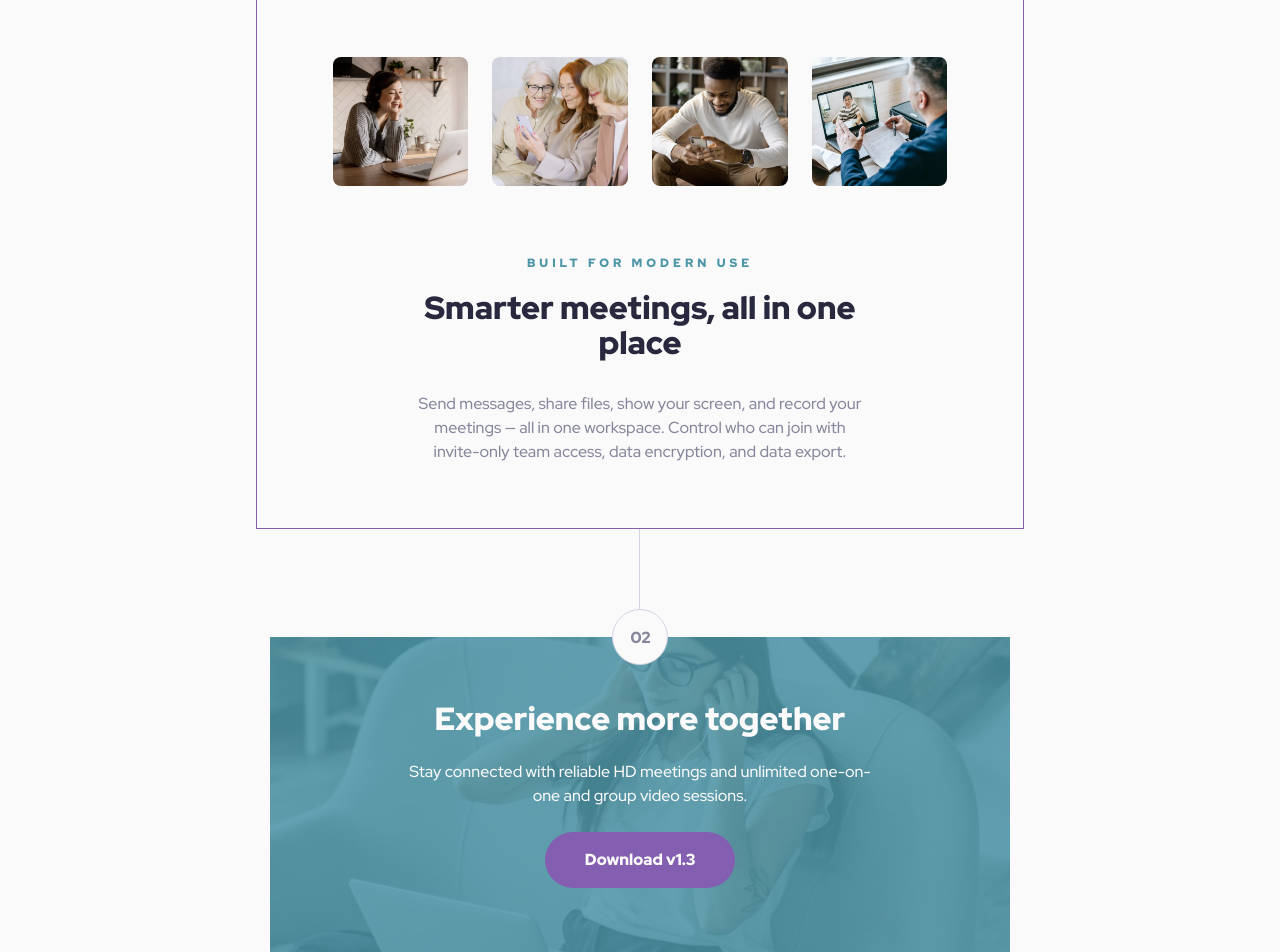
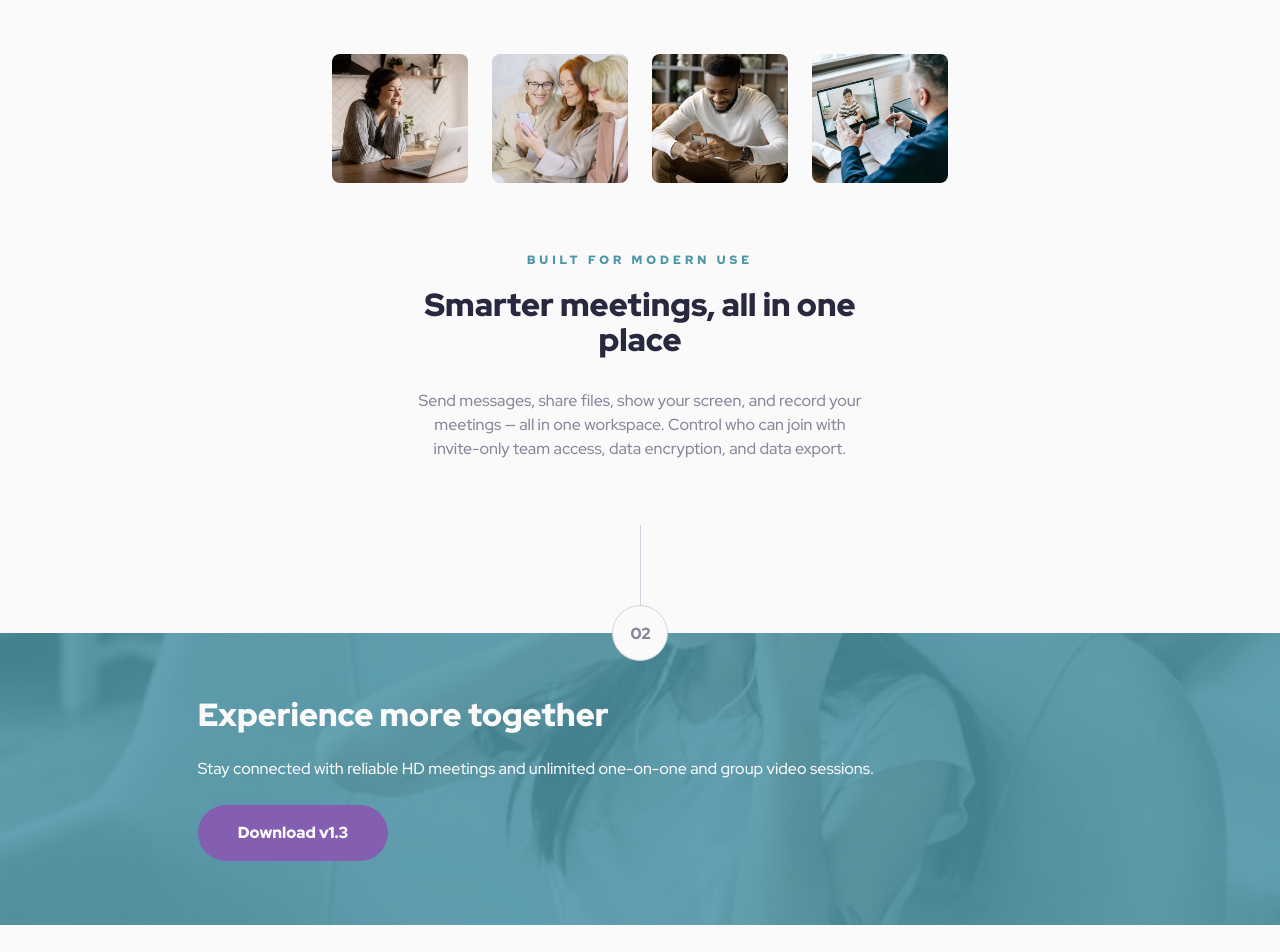
Before and after one commit to DevHussein/meet-landing-page, a website built with Vite: page index.html in a window 1280 px wide. Shown: the part 1021-1973 px from the top of the page. After the commit the page ends 1946 px from the top, so only its background shows below. Built offline with nearby package versions, Linux system fonts and the light colour scheme.

```diff
--- a/index.html
+++ b/index.html
@@ -26,10 +26,10 @@
       <img src="assets/logo.svg" alt="Meet Logo" />
     </header>
     <main
-      class="max-w-screen-mobile text-center tablet:max-w-screen-tablet desktop:max-w-screen-desktop border border-purple600"
+      class="max-w-screen-mobile text-center tablet:max-w-screen-tablet desktop:max-w-screen-desktop"
     >
       <section
-        class="relative tablet:w-[88.541%] desktop:w-[77.777%] pt-16 desktop:py-0 pb-8 tablet:pb-16 px-8 space-y-12 tablet:space-y-[4.5rem] desktop:space-y-0 tablet:mx-auto border border-cyan600 desktop:my-16"
+        class="relative tablet:w-[88.541%] desktop:w-[77.777%] pt-16 desktop:py-0 pb-8 tablet:pb-16 px-8 space-y-12 tablet:space-y-[4.5rem] desktop:space-y-0 tablet:mx-auto desktop:my-16"
       >
         <div class="flex items-center gap-x-[1.0625rem] -mx-16 desktop:hidden">
           <img
@@ -126,7 +126,7 @@
         </div>
       </section>
     </main>
-    <footer class="max-w-screen-mobile tablet:max-w-screen-tablet text-center">
+    <footer class="w-full text- desktop:text-start">
       <div class="relative z-20">
         <div class="bg-slate300 w-[.0625rem] h-20 mx-auto"></div>
         <div
@@ -136,7 +136,7 @@
         </div>
       </div>
       <div
-        class="relative -my-[1.75rem] text-white bg-[url('/assets/mobile/image-footer.jpg')] tablet:bg-[url('/assets/tablet/image-footer.jpg')] bg-cover bg-no-repeat bg-center"
+        class="relative -my-[1.75rem] text-white bg-[url('/assets/mobile/image-footer.jpg')] tablet:bg-[url('/assets/tablet/image-footer.jpg')] desktop:bg-[url('/assets/desktop/image-footer.jpg')] bg-cover bg-no-repeat bg-center"
       >
         <!-- Overlay -->
         <div
@@ -145,7 +145,7 @@
 
         <!-- Content -->
         <div
-          class="relative z-10 px-8 py-16 space-y-6 tablet:w-[74.117%] tablet:mx-auto"
+          class="relative z-10 px-8 py-16 space-y-6 tablet:w-[74.117%] tablet:mx-auto desktop:flex desktop:flex-row desktop:place-items-start desktop:items-center"
         >
           <h1 class="text-mobile-tp2">Experience more together</h1>
           <p class="text-tablet-tp4">
```
Also changed, not shown: dist/assets/image-footer-D-68pjuW.jpg (added), dist/assets/index-BzoqtRQs.css (added), dist/assets/index-DBgKalax.css (deleted), dist/index.html.
